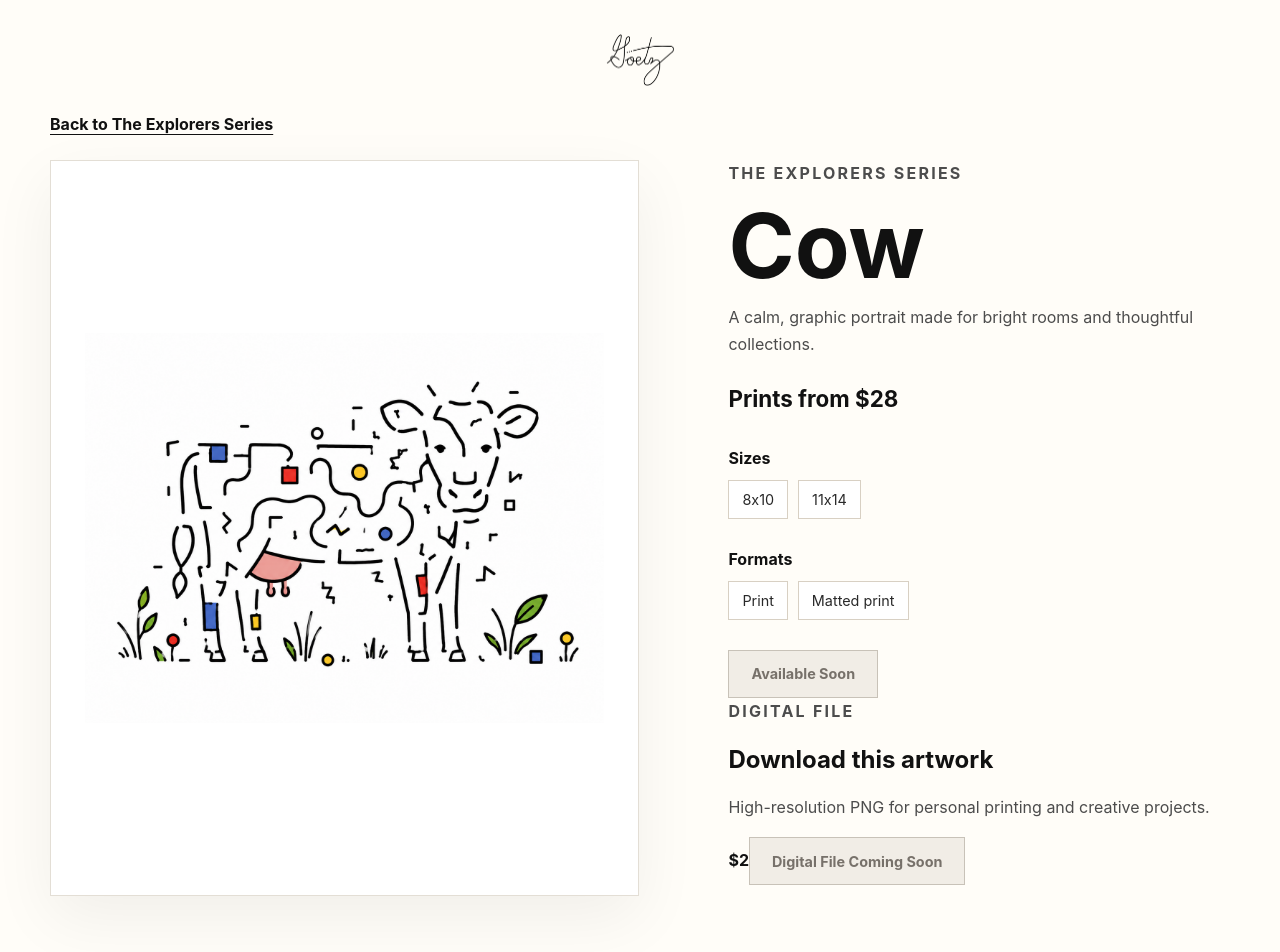
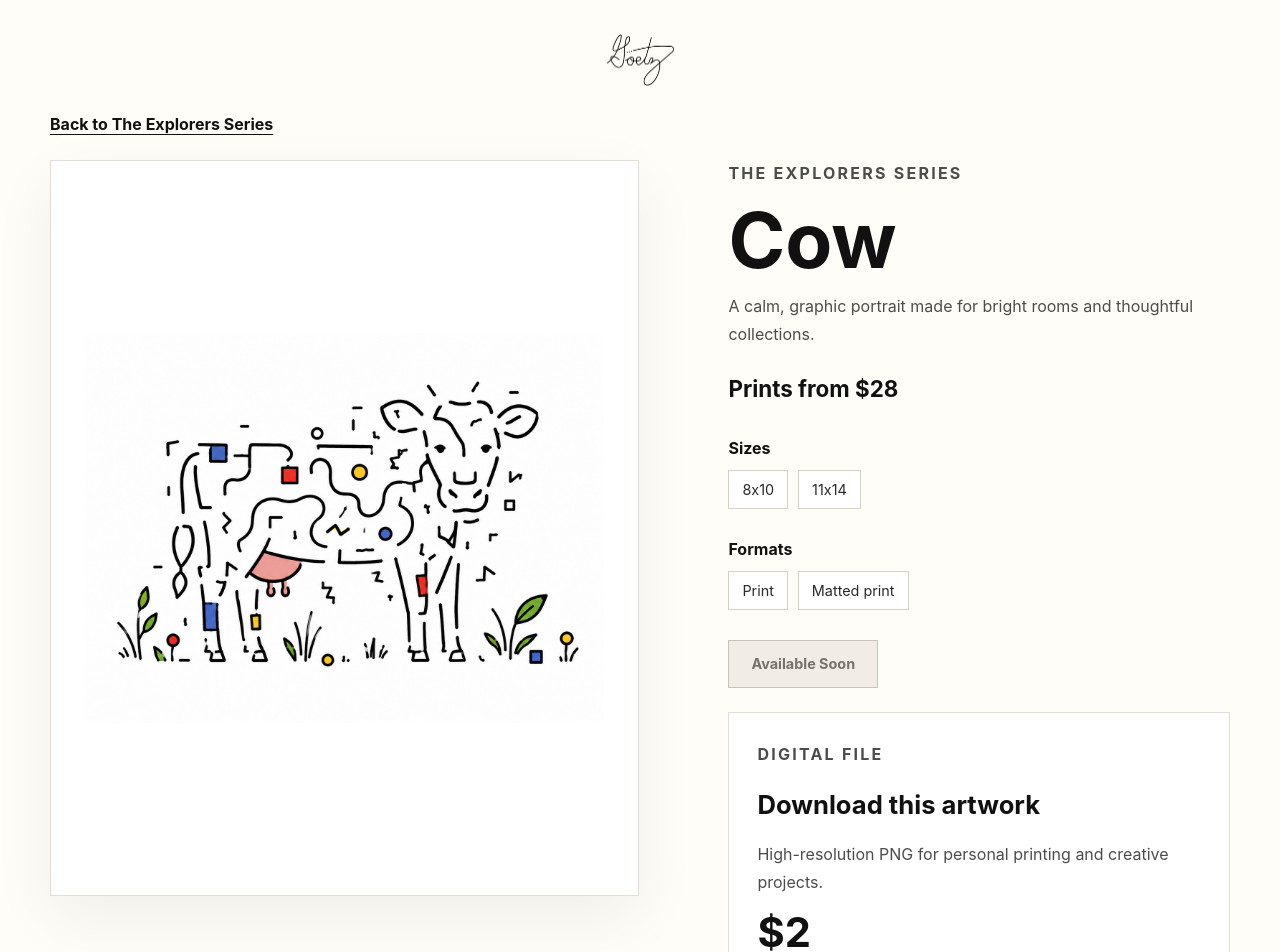
Before and after one commit to BigHitterG/bygoetz, a Next.js app: page /explorers/products/cow in a window 1280 px wide. Shown: the top 952 px of the page. Built offline with nearby package versions, Linux system fonts and the light colour scheme.

Commit message:
Fix Explorers digital text wrapping

```diff
--- a/components/explorers/Explorers.module.css
+++ b/components/explorers/Explorers.module.css
@@ -174,7 +174,7 @@
 
 .digitalBundleCard {
   display: grid;
-  grid-template-columns: minmax(180px, 0.72fr) minmax(260px, 1fr);
+  grid-template-columns: minmax(160px, 0.66fr) minmax(0, 1fr);
   gap: clamp(22px, 4vw, 42px);
   align-items: center;
   overflow: hidden;
@@ -187,6 +187,7 @@
 .bundleArtworkFrame {
   display: grid;
   aspect-ratio: 1 / 1;
+  min-width: 0;
   place-items: center;
   overflow: hidden;
   border: 1px solid #e3ded5;
@@ -200,9 +201,10 @@
 }
 
 .bundleCopy h2 {
-  max-width: 380px;
-  font-size: clamp(2rem, 4vw, 4.4rem);
-  line-height: 0.95;
+  max-width: 100%;
+  overflow-wrap: break-word;
+  font-size: clamp(2rem, 3.1vw, 3.55rem);
+  line-height: 0.96;
 }
 
 .bundleCopy p {
@@ -567,8 +569,13 @@
 
 .detailCopy h1,
 .downloadCopy h1 {
-  font-size: clamp(3rem, 7vw, 6.5rem);
-  line-height: 0.92;
+  overflow-wrap: break-word;
+  font-size: clamp(2.65rem, 6vw, 5.6rem);
+  line-height: 0.94;
+}
+
+.downloadCopy h1 {
+  font-size: clamp(2.35rem, 5.2vw, 4.8rem);
 }
 
 .detailPrice {
@@ -586,15 +593,36 @@
   margin-bottom: 12px;
 }
 
-.checkoutPreview {
+.checkoutPreview,
+.singleDigitalOption {
   margin-top: 24px;
   border: 1px solid #e3ded5;
   background: #fff;
   padding: clamp(18px, 3vw, 28px);
 }
 
-.checkoutPreview h2 {
+.checkoutPreview h2,
+.singleDigitalOption h2 {
   font-size: clamp(1.2rem, 2vw, 1.6rem);
+}
+
+.singleDigitalOption {
+  display: grid;
+  gap: 16px;
+}
+
+.singleDigitalOption .eyebrow {
+  margin-bottom: 10px;
+}
+
+.singleDigitalOption p:not(.eyebrow) {
+  margin: 10px 0 0;
+}
+
+.digitalOptionPrice {
+  color: #111;
+  font-size: clamp(1.8rem, 4vw, 2.6rem);
+  line-height: 1;
 }
 
 .checkoutRow {
@@ -683,6 +711,11 @@
     font-size: clamp(3.2rem, 18vw, 5.2rem);
   }
 
+  .bundleCopy h2,
+  .downloadCopy h1 {
+    font-size: clamp(2.15rem, 13vw, 3.4rem);
+  }
+
   .bundleArtworkFrame {
     max-width: 260px;
   }
@@ -706,11 +739,13 @@
   }
 
   .productCardBody {
+    display: grid;
     align-items: start;
   }
 
   .productMeta {
     justify-items: start;
+    white-space: normal;
   }
 
   .checkoutRow {
```
